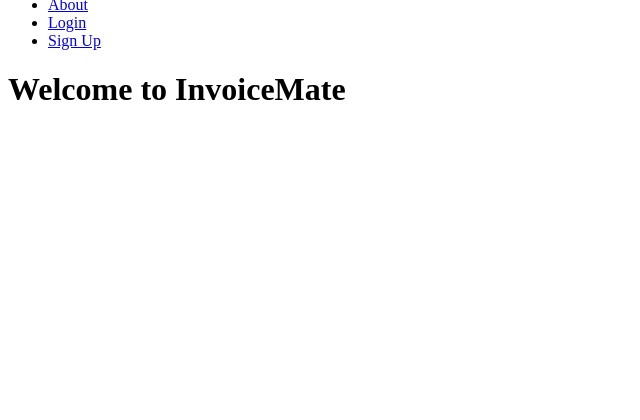
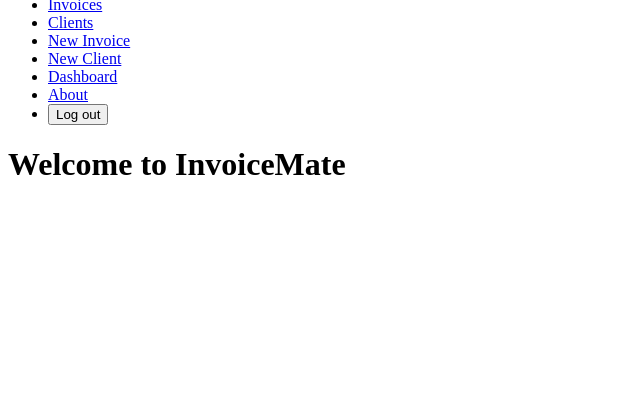
Before and after one commit to Dyoumans1/invoice-mate, a Django app: template main_app/templates/home.html in a window 1280 px wide. Shown: the part 332-752 px from the top of the page, without its empty margins (0-640 px from the left). Run offline with Django 5.2, Linux system fonts and the light colour scheme; the template is opened without the code that fills it, so the values that code supplies are empty; the visitor is signed in with stand-in values (Sample User, id 1); parts of the project's set-up code (start-up, migrations or seed data) failed here and were passed over.

Commit message:
added urls

```diff
--- a/main_app/templates/base.html
+++ b/main_app/templates/base.html
@@ -22,7 +22,7 @@
       </div>
       <nav>
         <ul>
-          {% comment %} {% if user.is_authenticated %}
+          {% if user.is_authenticated %}
             <li><a href="{% url 'invoice-index' %}">Invoices</a></li>
             <li><a href="{% url 'client-index' %}">Clients</a></li>
             <li><a href="{% url 'invoice-create' %}">New Invoice</a></li>
@@ -35,11 +35,11 @@
                 <button type="submit">Log out</button>
               </form>
             </li>
-          {% else %} {% endcomment %}
+          {% else %}
             <li><a href="{% url 'about' %}">About</a></li>
             <li><a href="{% url 'home' %}">Login</a></li>
             <li><a href="{% url 'signup' %}">Sign Up</a></li>
-          {% comment %} {% endif %} {% endcomment %}
+           {% endif %}
         </ul>
       </nav>
     </header>
--- a/main_app/urls.py
+++ b/main_app/urls.py
@@ -5,4 +5,22 @@ urlpatterns = [
     path('', views.Home.as_view(), name='home'),
     path('accounts/signup/', views.signup, name='signup'),
     path('about/', views.about, name='about'),
+    path('dashboard/', views.dashboard, name='dashboard'),
+
+    path('clients/', views.client_index, name='client-index'),
+    path('clients/<int:client_id>/', views.client_detail, name='client-detail'),
+    path('clients/create/', views.ClientCreate.as_view(), name='client-create'),
+    path('clients/<int:pk>/update/', views.ClientUpdate.as_view(), name='client-update'),
+    path('clients/<int:pk>/delete/', views.ClientDelete.as_view(), name='client-delete'),
+
+
+    path('invoices/', views.invoice_index, name='invoice-index'),
+    path('invoices/<int:invoice_id>/', views.invoice_detail, name='invoice-detail'),
+    path('invoices/create/', views.InvoiceCreate.as_view(), name='invoice-create'),
+    path('invoices/<int:pk>/update/', views.InvoiceUpdate.as_view(), name='invoice-update'),
+    path('invoices/<int:pk>/delete/', views.InvoiceDelete.as_view(), name='invoice-delete'),
+
+    path('items/create/<int:invoice_id>/', views.ItemCreate.as_view(), name='item-create'),
+    path('items/<int:pk>/update/', views.ItemUpdate.as_view(), name='item-update'),
+    path('items/<int:pk>/delete/', views.ItemDelete.as_view(), name='item-delete'),
 ]
```
Also changed, not shown: main_app/forms.py (+29 -0 lines), main_app/views.py (+7 -6 lines).
